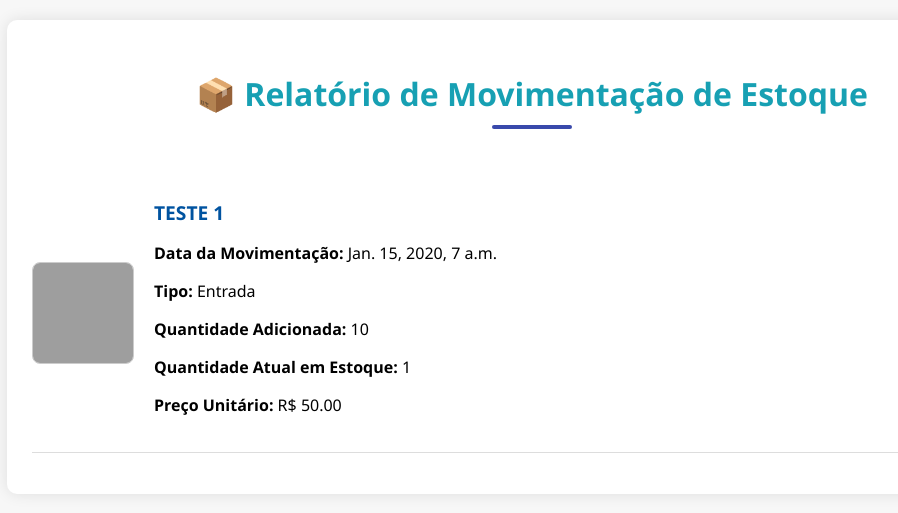
After one commit to gabriellemosc/Inventory-Management-System, a Django app: page /stock_movement_report in a window 1280 px wide. The commit adds this page. Shown: the top 513 px of the page, without its empty margins (108-1006 px from the left). Run offline with Django 4.2, Linux system fonts and the light colour scheme; a user stored in the database is signed in; data comes from the database, SQL or seed files in the repository; tables that the repository leaves empty hold one stand-in row (values such as "Sample post"); grey boxes are pictures that could not be loaded.

Commit message:
Added Stock Movement Report HTML, CSS and view

```diff
--- a/inventory/models.py
+++ b/inventory/models.py
@@ -55,6 +55,7 @@ class Item(models.Model):
      name = models.CharField(max_length=40, null=False, blank=False)
      price = models.DecimalField(max_digits=10, decimal_places=2, null=False, blank=False, default=0.00)
      description = models.TextField(max_length=250)
+     minimum_stock = models.IntegerField(default=10)
      quantity = models.IntegerField(validators=[MinValueValidator(0)])  #the quantity can be less tha one
      avaible = models.BooleanField(default=True)
      images = models.ImageField(upload_to='product_images/', null=True, blank=True, default='default_images.png')
@@ -81,14 +82,19 @@ class StockMovement(models.Model):
         (SAIDA, 'Saída'),
     ]
 
+    #data sem microsegundos
+    def now_no_microsecunds(self):
+        return timezone.now().replace(microsecond=0)
+
     item = models.ForeignKey(Item, on_delete=models.CASCADE)
     tipo = models.CharField(max_length=1, choices=TIPO_MOVIMENTO)
     quantidade = models.IntegerField()
-    data = models.DateTimeField (default=timezone.now)
+    data = models.DateTimeField(default=now_no_microsecunds)  #not have the microsegunds
     observacao = models.TextField(blank=True)
+    user = models.ForeignKey(User, on_delete=models.CASCADE)
 
     def __str__(self):
         data_local = localtime(self.data)
         data_formatada = data_local.strftime('%d/%m/%Y %H:%M')
         tipo_str = dict(self.TIPO_MOVIMENTO).get(self.tipo, "DESCONHECIDO")
-        return str(f"{self.item} - {tipo_str.upper()} - {self.quantidade} - EM {data_formatada}")
+        return str(f"{self.item} - {tipo_str.upper()} - {self.quantidade} - EM {data_formatada} FROM {self.user}")
--- a/inventory/static/inventory/css/minimun_stock.css
+++ b/inventory/static/inventory/css/minimun_stock.css
@@ -199,3 +199,8 @@ body {
     background: var(--secondary-color);
     transform: scale(1.1);
 }
+
+a {
+    text-decoration: none;
+    color: inherit;
+}
--- /dev/null
+++ b/inventory/static/inventory/css/stock_movement_report.css
@@ -0,0 +1,87 @@
+body {
+    font-family: 'Segoe UI', sans-serif;
+    background-color: #f7f7f7;
+    margin: 0;
+    padding: 20px;
+}
+
+.container {
+    max-width: 1000px;
+    margin: auto;
+    background-color: #fff;
+    padding: 25px;
+    border-radius: 10px;
+    box-shadow: 0 0 15px rgba(0, 0, 0, 0.1);
+}
+
+@keyframes fadeSlideIn {
+    from {
+        opacity: 0;
+        transform: translateY(-20px);
+    }
+    to {
+        opacity: 1;
+        transform: translateY(0);
+    }
+}
+
+.titulo {
+    font-size: 2rem;
+    text-align: center;
+    color: #17a0b3;
+    margin-bottom: 40px;
+    font-weight: 600;
+    position: relative;
+    padding-bottom: 10px;
+    animation: fadeSlideIn 0.8s ease-in-out;
+}
+
+.titulo::after {
+    content: "";
+    display: block;
+    width: 80px;
+    height: 4px;
+    background-color: #3949ab;
+    margin: 10px auto 0 auto;
+    border-radius: 2px;
+    animation: fadeSlideIn 1s ease-in-out;
+}
+
+
+.movimentacoes-lista {
+    list-style: none;
+    padding: 0;
+}
+
+.movimentacao-item {
+    display: flex;
+    gap: 20px;
+    border-bottom: 1px solid #ddd;
+    padding: 20px 0;
+    align-items: center;
+}
+
+.imagem img {
+    width: 100px;
+    height: 100px;
+    object-fit: cover;
+    border-radius: 8px;
+    border: 1px solid #ccc;
+}
+
+.detalhes {
+    flex: 1;
+}
+
+.item-nome {
+    margin-top: 0;
+    margin-bottom: 10px;
+    font-size: 1.2rem;
+    color: #0053a0;
+}
+
+.sem-movimentacao {
+    text-align: center;
+    color: #777;
+    font-style: italic;
+}
--- /dev/null
+++ b/inventory/templates/inventory/stock_movement_report.html
@@ -0,0 +1,54 @@
+{% load static %}
+
+<!DOCTYPE html>
+<html lang="pt-br">
+<head>
+    <meta charset="UTF-8">
+    <meta name="viewport" content="width=device-width, initial-scale=1.0">
+    <title>Relatório de Estoque</title>
+    <link rel="stylesheet" href="{% static 'inventory/css/stock_movement_report.css' %}">
+</head>
+<body>
+
+    <div class="container">
+        <h2 class="titulo">📦 Relatório de Movimentação de Estoque</h2>
+
+        {% if itens_movimentados %}
+            <ul class="movimentacoes-lista">
+                {% for item_movimentado in itens_movimentados %}
+                    <li class="movimentacao-item">
+                        <div class="imagem">
+                            {% if item_movimentado.item.images %}
+                                <img src="{{ item_movimentado.item.images.url }}" alt="{{ item_movimentado.item.name }}">
+                            {% else %}
+                                <img src="{% static 'img/default.png' %}" alt="Sem imagem">
+                            {% endif %}
+                        </div>
+
+                        <div class="detalhes">
+                            <h3 class="item-nome">{{ item_movimentado.item.name }}</h3>
+                            <p><strong>Data da Movimentação:</strong> {{ item_movimentado.data }}</p>
+
+                            {% if item_movimentado.tipo == "E" %}
+                                <p><strong>Tipo:</strong> Entrada</p>
+                                <p><strong>Quantidade Adicionada:</strong> {{ item_movimentado.quantidade }}</p>
+                            {% elif item_movimentado.tipo == "S" %}
+                                <p><strong>Tipo:</strong> Saída</p>
+                                <p><strong>Quantidade Retirada:</strong> {{ item_movimentado.quantidade }}</p>
+                            {% else %}
+                                <p><strong>Tipo:</strong> Não registrado</p>
+                            {% endif %}
+
+                            <p><strong>Quantidade Atual em Estoque:</strong> {{ item_movimentado.item.quantity }}</p>
+                            <p><strong>Preço Unitário:</strong> R$ {{ item_movimentado.item.price }}</p>
+                        </div>
+                    </li>
+                {% endfor %}
+            </ul>
+        {% else %}
+            <p class="sem-movimentacao">Nenhuma Movimentação de Estoque</p>
+        {% endif %}
+    </div>
+
+</body>
+</html>
--- a/inventory/urls.py
+++ b/inventory/urls.py
@@ -1,5 +1,5 @@
 from django.urls import path
-from .views import homepage, create_product, create_category,create_subcategory, login_view, logout_view, item_details, move_stock
+from .views import homepage, create_product, create_category,create_subcategory, login_view, logout_view, item_details, move_stock,minimun_stock, stock_movement_report
 
 #we need to add to the root urls too
 urlpatterns = [
@@ -10,6 +10,8 @@ urlpatterns = [
     path('login/', login_view, name='login_view'),
     path('logout/', logout_view, name='logout_view'),
     path('item/<int:pk>/', item_details, name='item_details'),
-    path('move_stock/<int:pk>/', move_stock, name='move_stock')
+    path('move_stock/<int:pk>/', move_stock, name='move_stock'),
+    path('minimun_stock', minimun_stock, name='minimun_stock'),
+    path('stock_movement_report', stock_movement_report, name='stock_movement_report'),
 
 ]
--- a/inventory/views.py
+++ b/inventory/views.py
@@ -1,7 +1,7 @@
 from django.shortcuts import render, redirect       #render give a html page as response, redirect make the user goes to other URL
 from .forms import ItemForm, CategoryForm, SubCategoryForm, LoginForm, Item, StockMovementForm
 from django.shortcuts import redirect
-from .models import Category, SubCategory
+from .models import Category, SubCategory, StockMovement
 from django.contrib.auth import login, logout, authenticate
 from django.contrib.auth.decorators import login_required
 from django.shortcuts import render, get_object_or_404
@@ -139,3 +139,11 @@ def minimun_stock(request):
      produtos_com_estoque_baixo = Item.objects.filter(user=request.user, quantity__lt=10)        #compare with the field minimum stock
 
      return render(request, 'inventory/minimun_stock.html', {'produtos_com_estoque_baixo': produtos_com_estoque_baixo})
+
+@login_required
+def stock_movement_report(request):
+    itens_movimentados = StockMovement.objects.filter(user=request.user)
+
+    #for item_movimentado in itens_movimentados:
+     #   print(f"Item {item_movimentado.item.name} - Quantidade {item_movimentado.quantidade} - FROM {item_movimentado.user.email} e {item_movimentado.images}")
+    return render(request,'inventory/stock_movement_report.html', {'itens_movimentados': itens_movimentados, })
```
